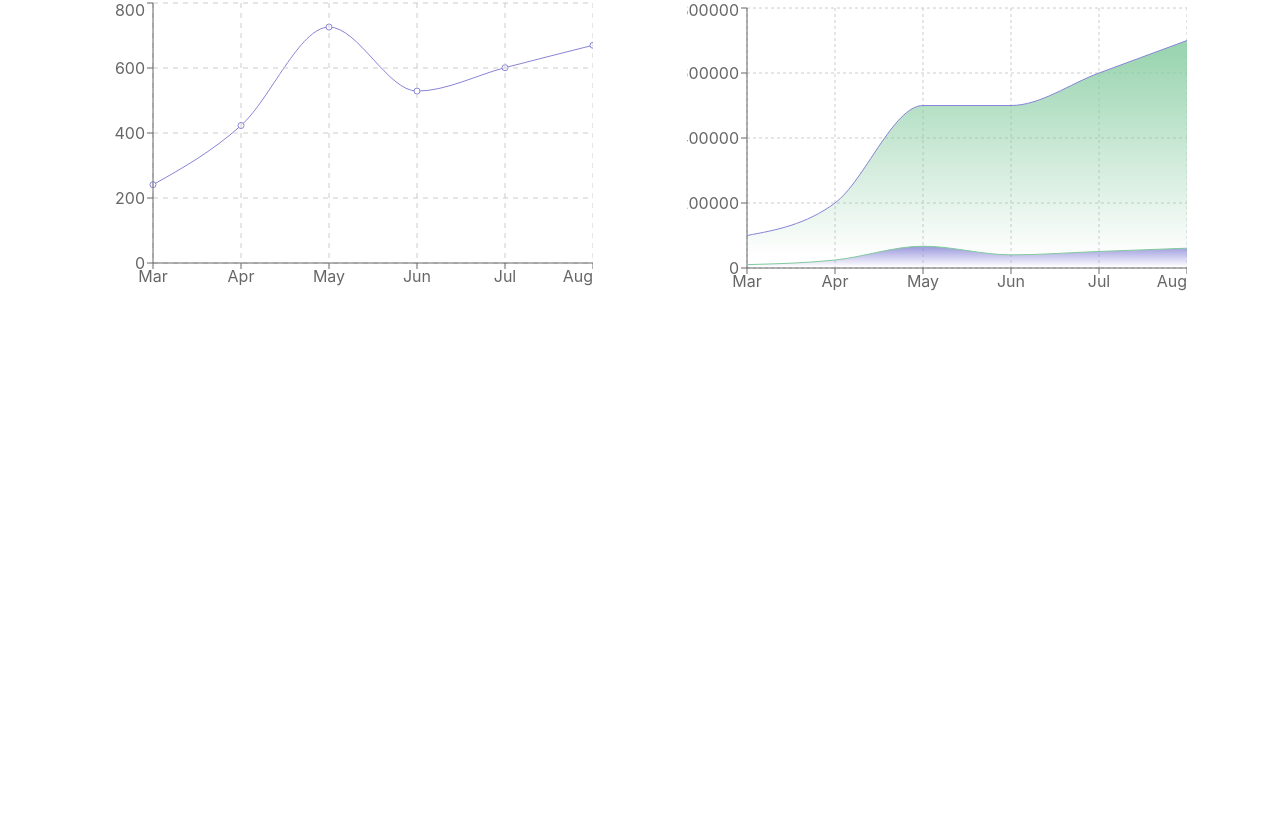
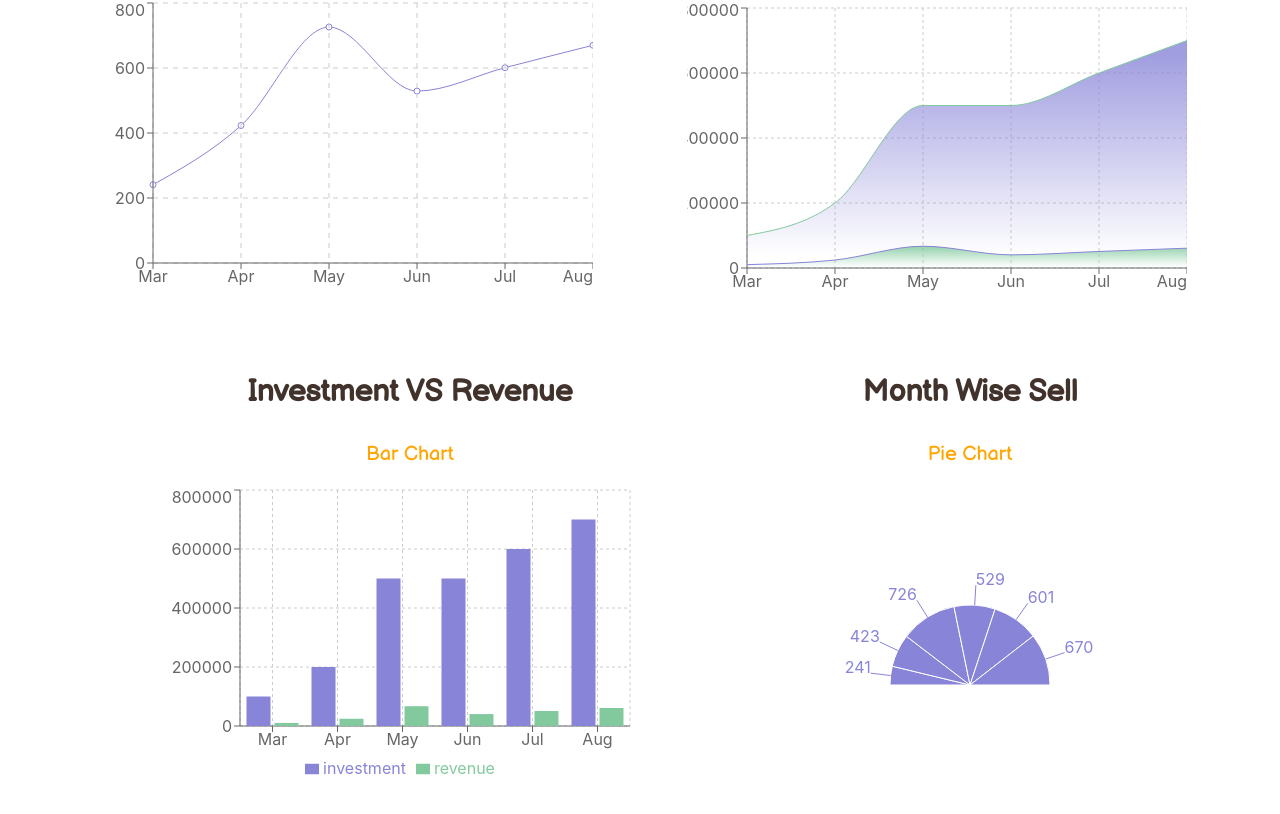
Before and after one commit to SunjidaAkter/ice-lab, a React (Create React App) app: page /dashboard in a window 1280 px wide. Shown: the part 302-1116 px from the top of the page. Before the commit the page ends 800 px from the top, so only its background shows below. Built offline with nearby package versions, Linux system fonts and the light colour scheme.

Commit message:
star edited

```diff
--- a/src/Component/Dashboard/Dashboard.js
+++ b/src/Component/Dashboard/Dashboard.js
@@ -1,5 +1,5 @@
 import React from 'react';
-import { AreaChart, Area, XAxis, YAxis, CartesianGrid, Tooltip, LineChart, Line } from 'recharts';
+import { AreaChart, Area, XAxis, YAxis, CartesianGrid, Tooltip, LineChart, Line, BarChart, Legend, Bar, Pie, PieChart } from 'recharts';
 
 const Dashboard = () => {
     const data = [
@@ -87,9 +87,58 @@ const Dashboard = () => {
                             <XAxis dataKey="month" />
                             <YAxis />
                             <Tooltip />
-                            <Area type="monotone" dataKey="revenue" stroke="#82ca9d" fillOpacity={1} fill="url(#colorUv)" />
-                            <Area type="monotone" dataKey="investment" stroke="#8884d8" fillOpacity={1} fill="url(#colorPv)" />
+                            <Area type="monotone" dataKey="investment" stroke="#82ca9d" fillOpacity={1} fill="url(#colorUv)" />
+                            <Area type="monotone" dataKey="revenue" stroke="#8884d8" fillOpacity={1} fill="url(#colorPv)" />
                         </AreaChart>
+                    </div>
+
+                </div>
+            </div>
+            <div className='d-flex justify-content-evenly mt-5'>
+                <div className=''>
+                    <p className='headings coffy-color my-4'>Investment VS Revenue</p>
+                    <p className='normal orange-color mb-3 '>Bar Chart</p>
+                    <div className='d-flex justify-content-center'>
+                        <BarChart
+                            width={500}
+                            height={300}
+                            data={data}
+                            margin={{
+                                top: 5,
+                                right: 30,
+                                left: 20,
+                                bottom: 5,
+                            }}
+                        >
+                            <CartesianGrid strokeDasharray="3 3" />
+                            <XAxis dataKey="month" />
+                            <YAxis />
+                            <Tooltip />
+                            <Legend />
+                            <Bar dataKey="investment" fill="#8884d8" />
+                            <Bar dataKey="revenue" fill="#82ca9d" />
+                        </BarChart>
+                    </div>
+                </div>
+
+                <div className=''>
+                    <p className='headings coffy-color my-4'>Month Wise Sell</p>
+                    <p className='normal orange-color mb-3'>Pie Chart</p>
+                    <div className='d-flex justify-content-center'>
+                        <PieChart width={300} height={400}>
+                            <Pie
+                                dataKey="sell"
+                                startAngle={180}
+                                endAngle={0}
+                                data={data}
+                                cx="50%"
+                                cy="50%"
+                                outerRadius={80}
+                                fill="#8884d8"
+                                label
+                            />
+
+                        </PieChart>
                     </div>
 
                 </div>
--- a/src/Component/Home/Home.js
+++ b/src/Component/Home/Home.js
@@ -10,8 +10,8 @@ const Home = () => {
         <div className='container'>
             <div className='banner d-flex justify-content-between align-items-center mt-5'>
                 <div className='text-container'>
-                    <p className='heading coffy-color'>Feel Inside Cold with <br /> Our Delicious <span className='orange-color'>Ice Cream</span></p>
-                    <p className='normal coffy-color'>Enjoy It Before Melting. Made by Hand with Love. We Serve You the Best. We use natural ingredients. We have Wide range of products.</p>
+                    <p className='heading coffy-color'>Feel Inside Cold with <br />The Delicious <span className='orange-color'>Ice Cream</span></p>
+                    <p className='normal coffy-color'>Enjoy It Before Melting. Made by Hand with Love. You will be Served in the Best Way. Natural ingredients are used mostly. You will get Wide range of products.</p>
                     <div className='d-flex justify-content-center'>
                         <button className='px-4 py-2 btn'>EXPLORE</button>
                     </div>
@@ -28,7 +28,7 @@ const Home = () => {
             </div>
             <div>
                 <p className='heading orange-color mt-5 mb-3'>Testimonial</p>
-                <p className='heading coffy-color'>OUR CUSTOMER REVIEW</p>
+                <p className='heading coffy-color'>CUSTOMER REVIEW</p>
             </div>
             <div>
                 <div className='container reviews-container'>
--- a/src/Component/Review/Review.css
+++ b/src/Component/Review/Review.css
@@ -17,7 +17,12 @@
     text-align: center;
 }
 
-.star {
+.orange-star {
     width: 20px;
     color: orange;
 }
+
+.ash-star {
+    width: 20px;
+    color: rgba(68, 67, 67, 0.582);
+}
--- a/src/Component/Review/Review.js
+++ b/src/Component/Review/Review.js
@@ -9,18 +9,19 @@ const Review = ({ review }) => {
 
     if (ratings === 4) {
         rating4 = <span className='d-flex justify-content-center'>
-            <StarIcon className='star' ></StarIcon>
-            <StarIcon className='star' ></StarIcon>
-            <StarIcon className='star' ></StarIcon>
-            <StarIcon className='star' ></StarIcon>
+            <StarIcon className='orange-star' ></StarIcon>
+            <StarIcon className='orange-star' ></StarIcon>
+            <StarIcon className='orange-star' ></StarIcon>
+            <StarIcon className='orange-star' ></StarIcon>
+            <StarIcon className='ash-star' ></StarIcon>
         </span>
     } else {
         rating5 = <span className='d-flex justify-content-center'>
-            <StarIcon className='star' />
-            <StarIcon className='star' />
-            <StarIcon className='star' />
-            <StarIcon className='star' />
-            <StarIcon className='star' />
+            <StarIcon className='orange-star' />
+            <StarIcon className='orange-star' />
+            <StarIcon className='orange-star' />
+            <StarIcon className='orange-star' />
+            <StarIcon className='orange-star' />
         </span>
     }
     return (
--- a/src/Component/Reviews/Reviews.js
+++ b/src/Component/Reviews/Reviews.js
@@ -8,7 +8,7 @@ const Reviews = () => {
     return (
         <div>
             <p className='heading orange-color mt-5'>Testimonial</p>
-            <p className='heading mt-1'>What People Say About Us!!!</p>
+            <p className='heading mt-1'>What People Say About ICE LAB!!!</p>
             <div className='container reviews-container'>
                 {
                     reviews.map(review => <Review
```
Also changed, not shown: 1 other file (tests, documents, lock files or other folders).
